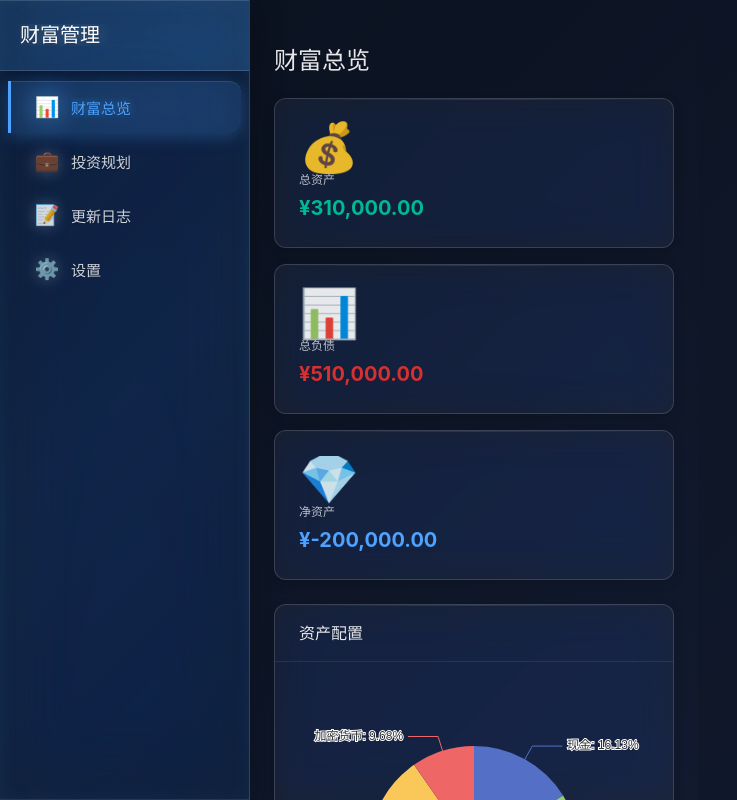
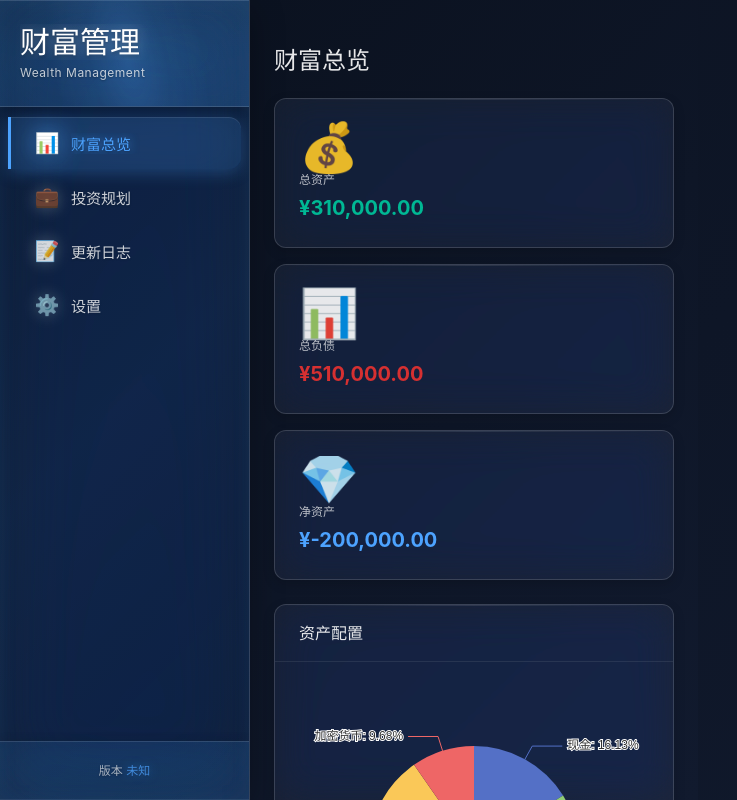
Before and after one commit to xiangjianxiaohuangyu/wealth-management, a React (Vite) app in the folder renderer/: page / in a window 1280 px wide. Shown: the whole page, without its empty margins (0-737 px from the left). Built offline with nearby package versions, Linux system fonts and the light colour scheme.

Commit message:
优化导航栏

```diff
--- a/renderer/src/components/layout/Sidebar.css
+++ b/renderer/src/components/layout/Sidebar.css
@@ -32,7 +32,7 @@
 
 /* 侧边栏头部 */
 .sidebar__header {
-  padding: var(--spacing-xl, 24px) 20px;
+  padding: 24px 20px 24px;
   background: linear-gradient(135deg,
     rgba(77, 163, 255, 0.15) 0%,
     rgba(77, 163, 255, 0.2) 100%
@@ -43,17 +43,69 @@
   position: relative;
   z-index: 2;
   box-shadow: 0 2px 10px rgba(0, 0, 0, 0.1);
+  overflow: hidden;
+}
+
+/* 头部液态流动动画效果 */
+.sidebar__header::before {
+  content: '';
+  position: absolute;
+  top: -50%;
+  left: -50%;
+  width: 200%;
+  height: 200%;
+  background: radial-gradient(
+    ellipse at 50% 50%,
+    rgba(77, 163, 255, 0.35) 0%,
+    rgba(77, 163, 255, 0.1) 25%,
+    transparent 50%
+  );
+  animation: headerLiquidFlow 8s ease-in-out infinite;
+  pointer-events: none;
+}
+
+@keyframes headerLiquidFlow {
+  0%, 100% {
+    transform: translate(0, 0) rotate(0deg);
+    opacity: 0.6;
+  }
+  25% {
+    transform: translate(8px, -6px) rotate(90deg);
+    opacity: 0.8;
+  }
+  50% {
+    transform: translate(-6px, 4px) rotate(180deg);
+    opacity: 0.5;
+  }
+  75% {
+    transform: translate(4px, 8px) rotate(270deg);
+    opacity: 0.7;
+  }
 }
 
 .sidebar__title {
-  margin: 0;
-  font-size: var(--font-size-2xl, 20px);
-  font-weight: var(--font-weight-semibold, 600);
+  margin: 0 0 4px 0;
+  font-size: 30px;
+  font-weight: 700;
   color: var(--color-text-inverse);
   white-space: nowrap;
   overflow: hidden;
   text-overflow: ellipsis;
   text-shadow: 0 0 15px rgba(255, 255, 255, 0.3), 0 2px 4px rgba(0, 0, 0, 0.3);
+  line-height: 1.2;
+  position: relative;
+  z-index: 1;
+}
+
+.sidebar__subtitle {
+  margin: 0;
+  font-size: 12px;
+  font-weight: 400;
+  color: rgba(255, 255, 255, 0.75);
+  text-shadow: 0 1px 2px rgba(0, 0, 0, 0.3);
+  letter-spacing: 0.5px;
+  position: relative;
+  z-index: 1;
 }
 
 /* 导航菜单 */
@@ -110,6 +162,11 @@
   font-size: 15px;
   text-align: left;
   position: relative;
+  outline: none;
+}
+
+.sidebar__menu-button:focus {
+  outline: none;
 }
 
 .sidebar__menu-button:hover:not(:disabled) {
@@ -180,4 +237,45 @@
 .sidebar--collapsed .sidebar__title {
   font-size: var(--font-size-base, 14px);
   text-align: center;
+  margin: 0;
 }
+
+.sidebar--collapsed .sidebar__subtitle {
+  display: none;
+}
+
+/* 侧边栏底部 */
+.sidebar-footer {
+  padding: 8px 12px;
+  background:
+    linear-gradient(135deg,
+      rgba(77, 163, 255, 0.12) 0%,
+      rgba(77, 163, 255, 0.16) 100%
+    );
+  backdrop-filter: blur(25px) saturate(150%);
+  -webkit-backdrop-filter: blur(25px) saturate(150%);
+  border-top: 1px solid rgba(255, 255, 255, 0.15);
+  font-size: 12px;
+  opacity: 0.8;
+  text-align: center;
+  position: relative;
+  z-index: 2;
+  box-shadow: 0 -2px 10px rgba(0, 0, 0, 0.1);
+}
+
+.sidebar-footer p {
+  text-shadow: 0 1px 2px rgba(0, 0, 0, 0.3);
+}
+
+.sidebar-footer #app-version {
+  color: var(--sidebar-text-active);
+  font-weight: 600;
+  text-shadow:
+    0 0 10px rgba(77, 163, 255, 0.5),
+    0 1px 2px rgba(0, 0, 0, 0.2);
+}
+
+/* 收起状态下的版本显示 */
+.sidebar--collapsed .sidebar-footer p {
+  display: none;
+}
--- a/renderer/src/components/layout/Sidebar.tsx
+++ b/renderer/src/components/layout/Sidebar.tsx
@@ -2,7 +2,7 @@
  * 侧边栏组件
  */
 
-import type { MouseEvent } from 'react'
+import { useEffect, useState, type MouseEvent } from 'react'
 import type { SidebarProps } from './layout.types'
 import './Sidebar.css'
 
@@ -12,6 +12,21 @@ export function Sidebar({
   onMenuClick,
   collapsed = false
 }: SidebarProps) {
+  const [appVersion, setAppVersion] = useState('加载中...')
+
+  useEffect(() => {
+    const fetchVersion = async () => {
+      try {
+        const version = await (window as any).electron.invoke('get-app-version')
+        setAppVersion(version)
+      } catch (error) {
+        console.error('获取版本号失败:', error)
+        setAppVersion('未知')
+      }
+    }
+    fetchVersion()
+  }, [])
+
   const handleMenuClick = (e: MouseEvent<HTMLButtonElement>, path: string) => {
     e.preventDefault()
     onMenuClick?.(path)
@@ -23,6 +38,9 @@ export function Sidebar({
     >
       <div className="sidebar__header">
         <h1 className="sidebar__title">财富管理</h1>
+        {!collapsed && (
+          <p className="sidebar__subtitle">Wealth Management</p>
+        )}
       </div>
 
       <nav className="sidebar__nav">
@@ -51,6 +69,10 @@ export function Sidebar({
           ))}
         </ul>
       </nav>
+
+      <div className="sidebar-footer">
+        <p>版本 <span id="app-version">{appVersion}</span></p>
+      </div>
     </aside>
   )
 }
```
